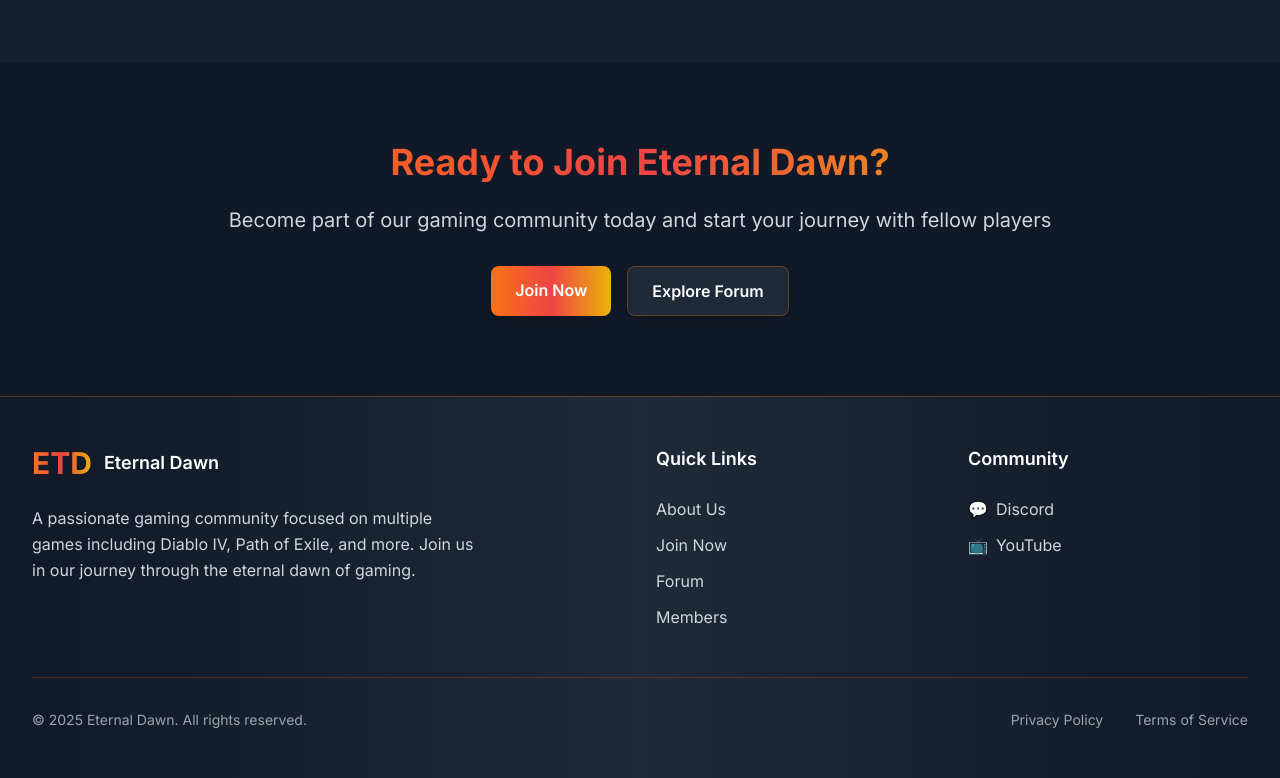
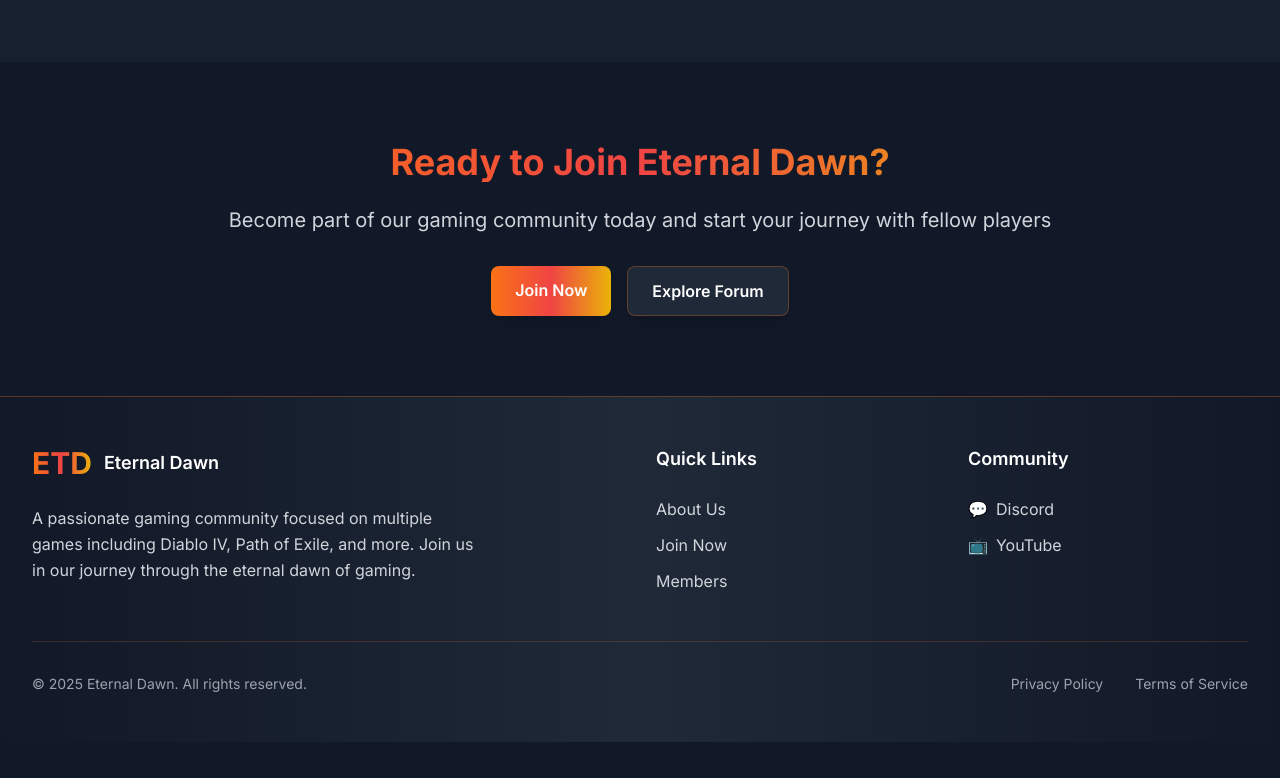
Before and after one commit to mstew87/eternal-dawn, a Next.js app: page / in a window 1280 px wide. Shown: the part 1835-2613 px from the top of the page. After the commit the page ends 2577 px from the top, so only its background shows below. Built offline with nearby package versions, Linux system fonts and the light colour scheme; no server answers.

Commit message:
refactor: remove forum references from navigation
- Remove forum link from header navigation
- Remove forum link from footer quick links
- Clean up navigation structure

```diff
--- a/src/components/layout/Footer.tsx
+++ b/src/components/layout/Footer.tsx
@@ -33,7 +33,6 @@ export default function Footer() {
               {[
                 { href: '/coming-soon', label: 'About Us', key: 'about' },
                 { href: '/apply', label: 'Join Now', key: 'join' },
-                { href: '/coming-soon', label: 'Forum', key: 'forum' },
                 { href: '/coming-soon', label: 'Members', key: 'members' }
               ].map((link) => (
                 <li key={link.key}>
--- a/src/components/layout/Header.tsx
+++ b/src/components/layout/Header.tsx
@@ -13,7 +13,6 @@ export default function Header() {
     { label: 'Home', href: '/', key: 'home' },
     { label: 'About', href: '/coming-soon', key: 'about' },
     { label: 'Join Now', href: '/apply', key: 'join' },
-    { label: 'Forum', href: '/coming-soon', key: 'forum' },
     { label: 'Members', href: '/coming-soon', key: 'members' },
   ];
 
```
